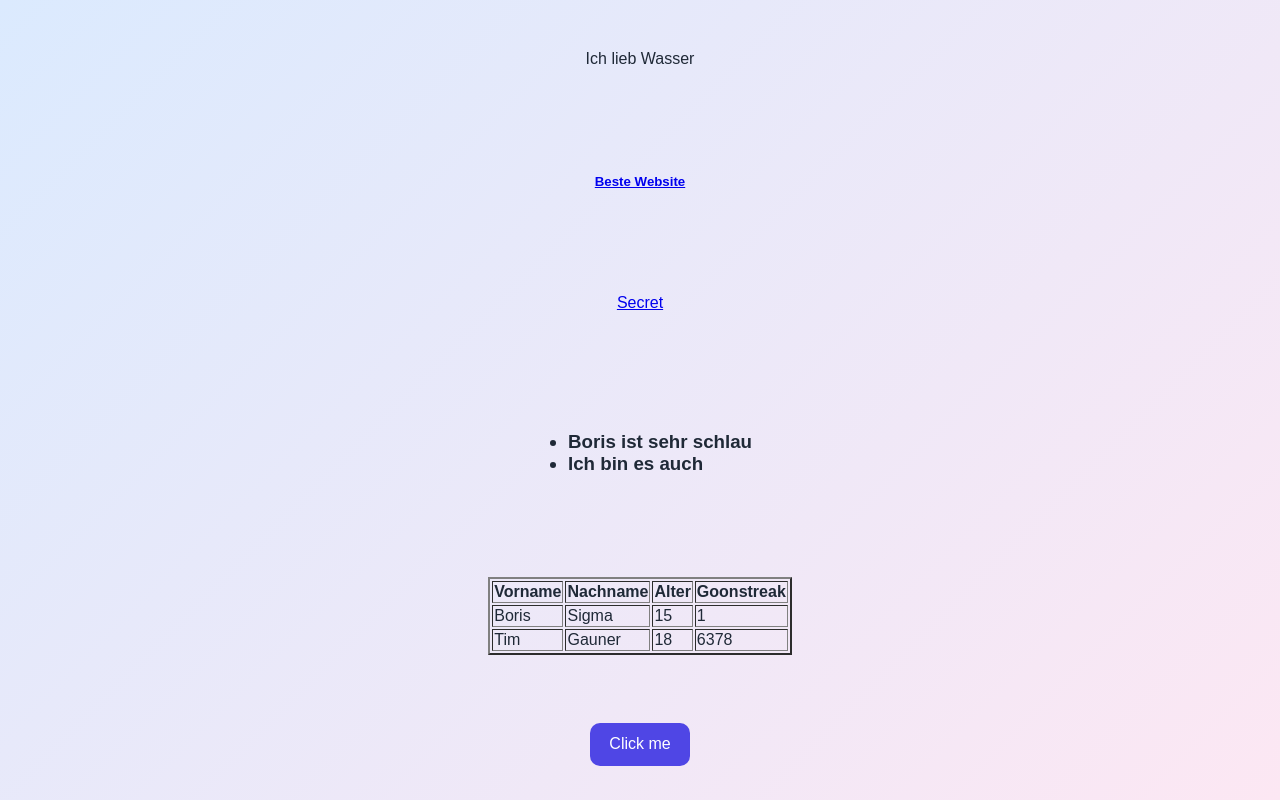
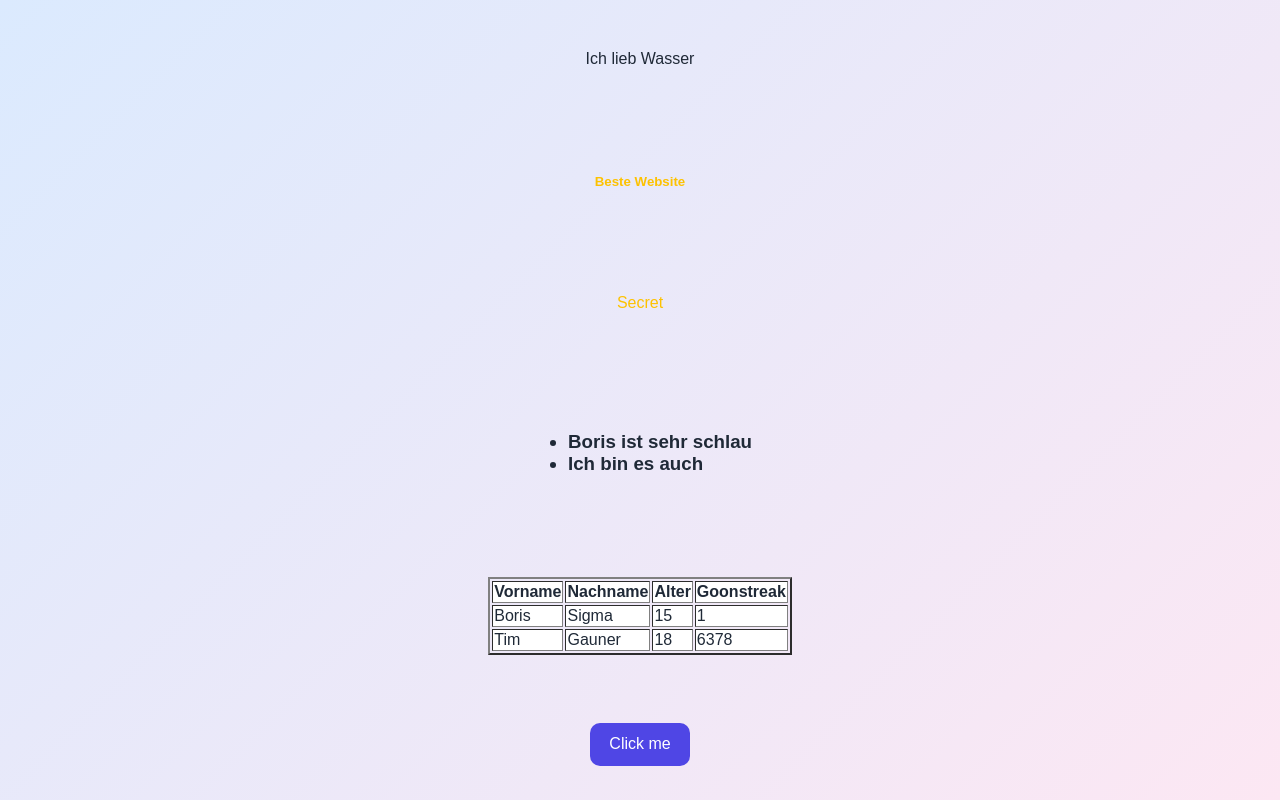
Before and after one commit to valiport/Coding-experience-, a plain HTML site: page index.html in a window 1280 px wide. Drawn offline with Linux system fonts and the light colour scheme.

Commit message:
Just Uptading me code with some improvements

```diff
--- a/spiel.js
+++ b/spiel.js
@@ -1,6 +1,6 @@
 const button = document.getElementById("Klick");
 const text = document.getElementById("Nachricht");
 
-button.addEventListener("click",() => {
+button.addEventListener("click", () => {
     text.textContent = "Du hast auf den Button geklickt!";
 });
--- a/style.css
+++ b/style.css
@@ -20,8 +20,19 @@ button{
     color: white;
     font-size: 1rem;
     cursor: pointer;
+    position: start;
 }
 
 button:hover{
     background: #3730a3;
 }
+
+a{
+    padding: 39px;
+    color: #fdc200;
+    text-decoration: none;
+}
+
+tr{
+    background-color: #ffffff;
+}
```
Also changed, not shown: index.html (line endings or trailing spaces).
